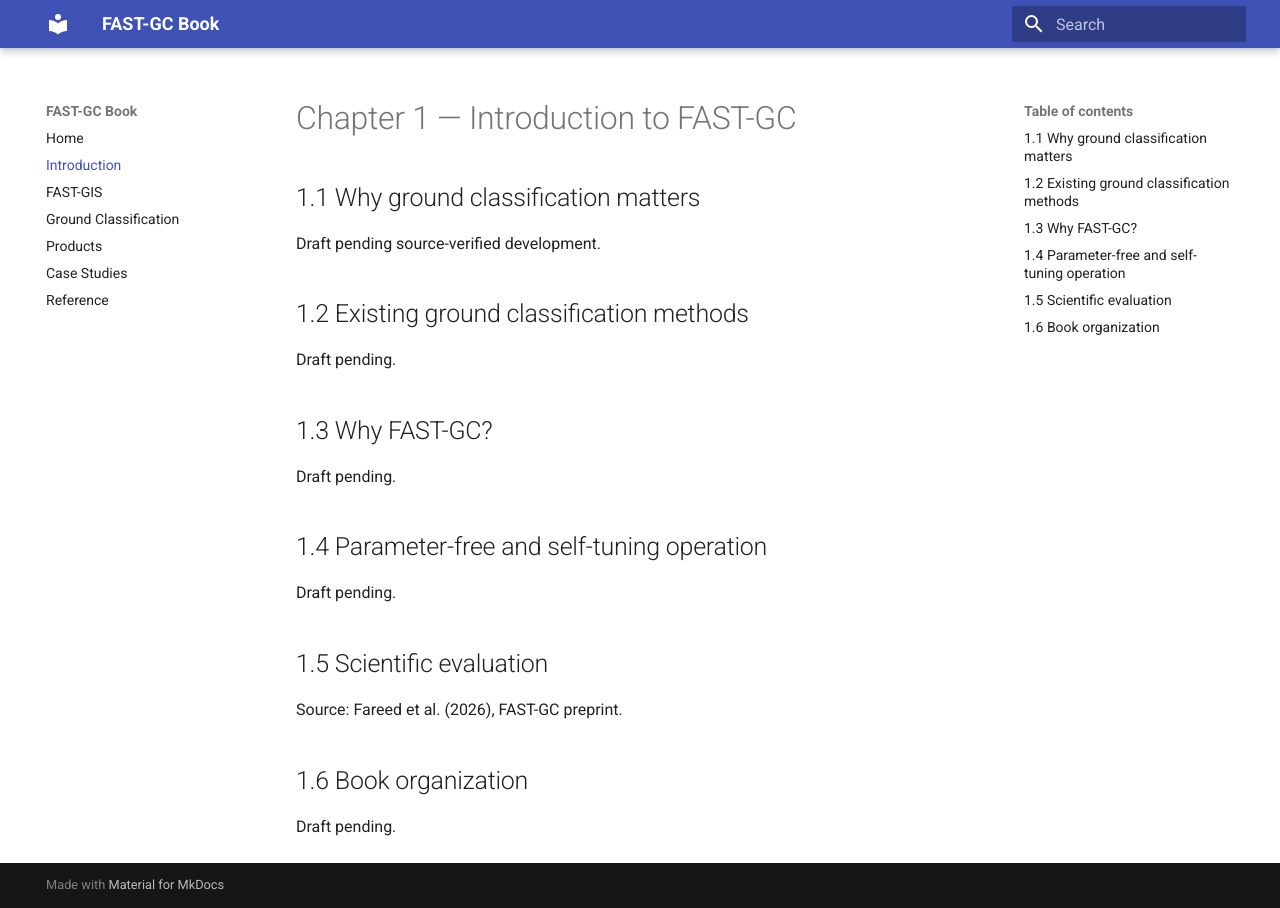
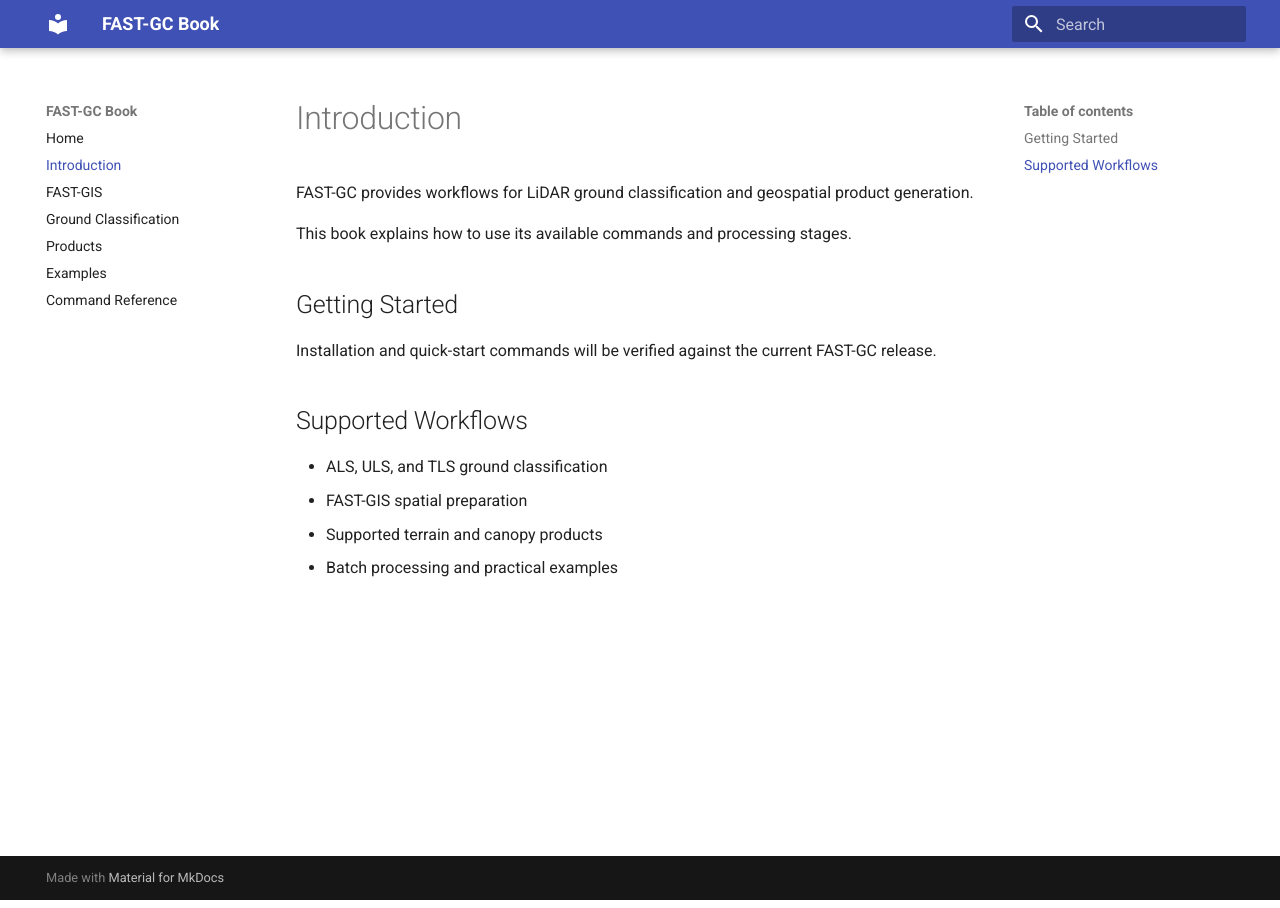
Before and after one commit to nadeemfareed/fastgcBOOK, an MkDocs documentation site: the page built from docs/01-introduction/index.md, in a window 1280 px wide. Built offline with MkDocs 1.6.1 and Material for MkDocs 9.7.7, drawn with Linux system fonts in a browser that asks for light colours.

Commit message:
Simplify FAST-GC book to practical documentation

```diff
--- a/docs/01-introduction/index.md
+++ b/docs/01-introduction/index.md
@@ -1,25 +1,19 @@
-# Chapter 1 — Introduction to FAST-GC
+# Introduction
 
-## 1.1 Why ground classification matters
+FAST-GC provides workflows for LiDAR ground
+classification and geospatial product generation.
 
-Draft pending source-verified development.
+This book explains how to use its available commands
+and processing stages.
 
-## 1.2 Existing ground classification methods
+## Getting Started
 
-Draft pending.
+Installation and quick-start commands will be verified
+against the current FAST-GC release.
 
-## 1.3 Why FAST-GC?
+## Supported Workflows
 
-Draft pending.
-
-## 1.4 Parameter-free and self-tuning operation
-
-Draft pending.
-
-## 1.5 Scientific evaluation
-
-Source: Fareed et al. (2026), FAST-GC preprint.
-
-## 1.6 Book organization
-
-Draft pending.
+- ALS, ULS, and TLS ground classification
+- FAST-GIS spatial preparation
+- Supported terrain and canopy products
+- Batch processing and practical examples
--- a/mkdocs.yml
+++ b/mkdocs.yml
@@ -1,6 +1,5 @@
 site_name: FAST-GC Book
-site_description: Scientific foundations and applications of FAST-GC
-site_url: ""
+site_description: Practical FAST-GC LiDAR processing guide
 docs_dir: docs
 
 theme:
@@ -14,17 +13,13 @@ theme:
 
 plugins:
   - search
+  - glightbox
 
 markdown_extensions:
   - admonition
   - tables
   - attr_list
   - pymdownx.superfences
-  - pymdownx.arithmatex:
-      generic: true
-
-extra_javascript:
-  - https://cdn.jsdelivr.net/npm/mathjax@3/es5/tex-mml-chtml.js
 
 nav:
   - Home: index.md
@@ -32,5 +27,5 @@ nav:
   - FAST-GIS: 02-fast-gis/index.md
   - Ground Classification: 03-ground-classification/index.md
   - Products: 04-products/index.md
-  - Case Studies: 05-case-studies/index.md
-  - Reference: 06-reference/index.md
+  - Examples: 05-case-studies/index.md
+  - Command Reference: 06-reference/index.md
```
Also changed, not shown: BOOK_STATUS.md (+15 -15 lines), README.md (+30 -10 lines), docs/02-fast-gis/index.md (+30 -2 lines), docs/index.md (+16 -7 lines), 1 other file.
